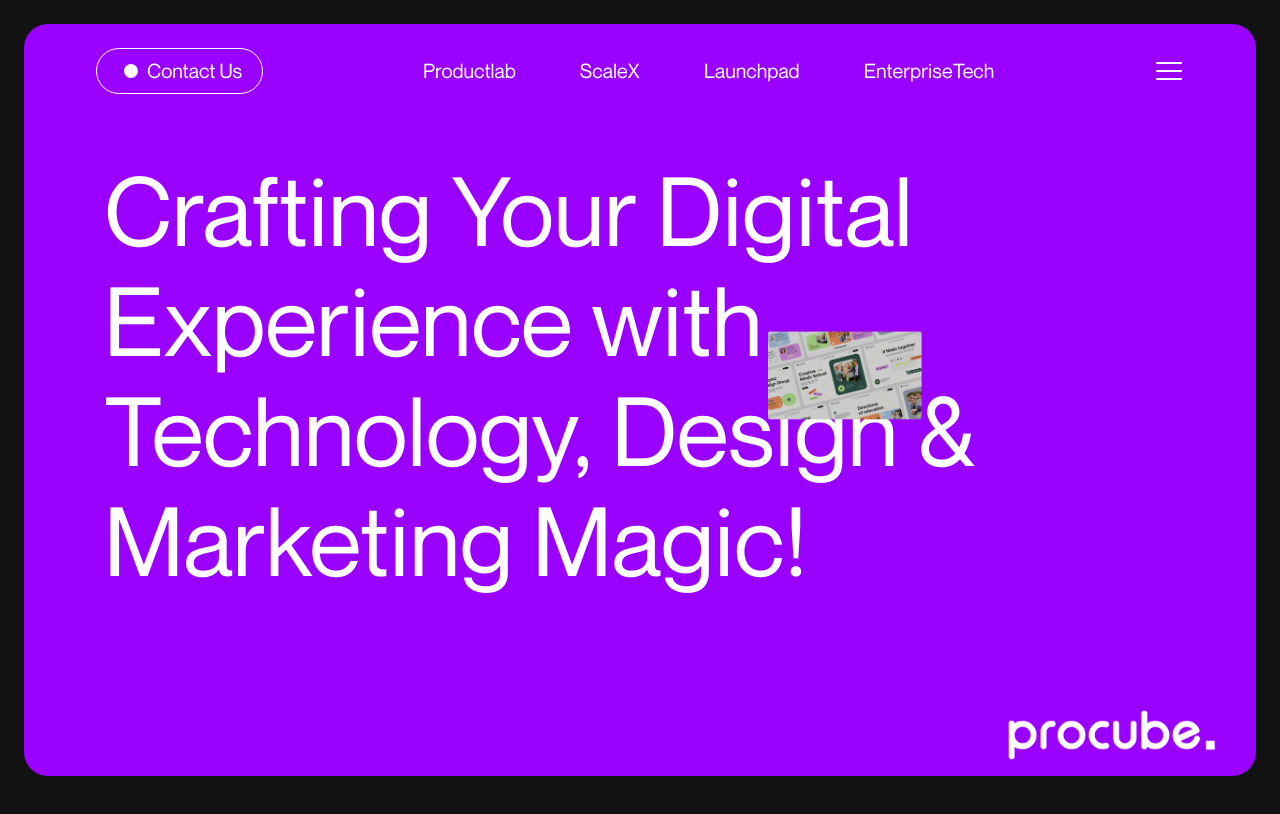
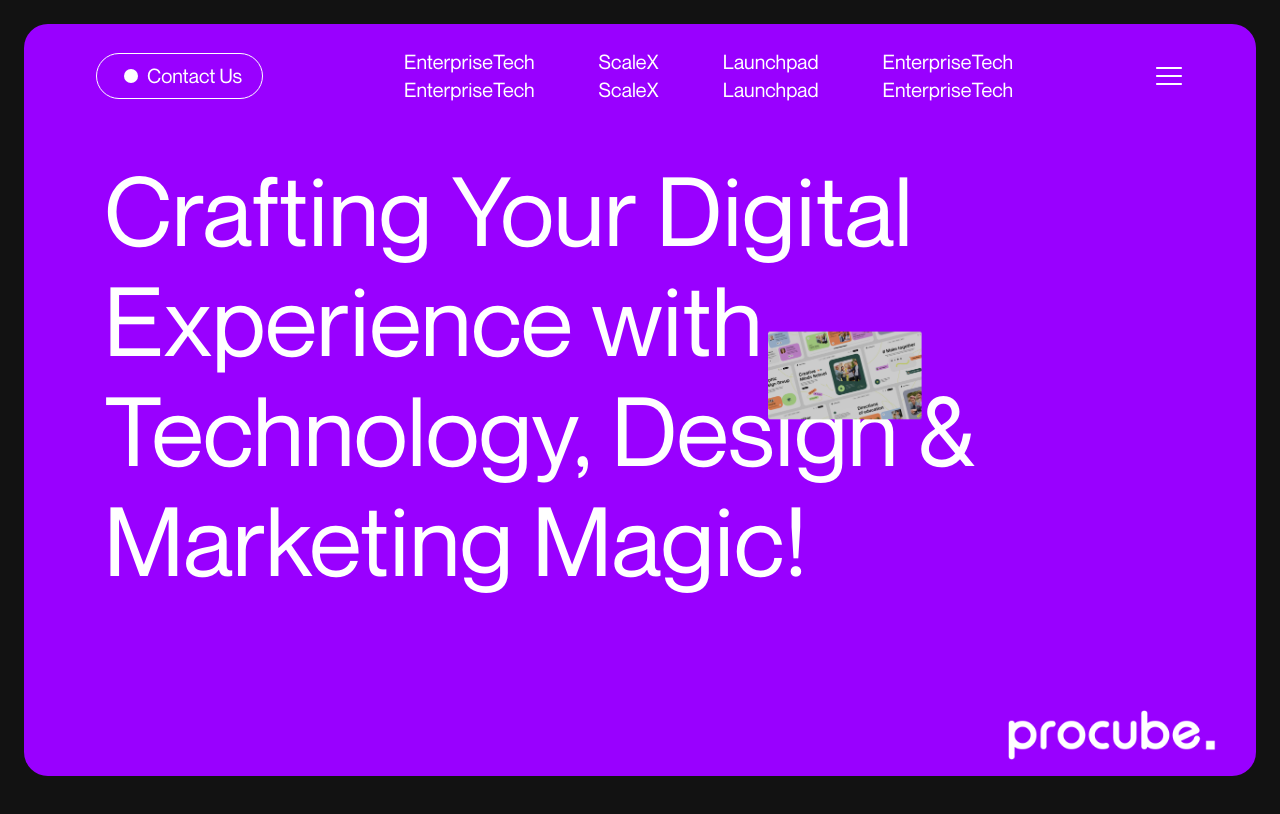
Before and after one commit to procube-cx/procube, a React (Create React App) app: page / in a window 1280 px wide. Shown: the top 814 px of the page. Built offline with nearby package versions, Linux system fonts and the light colour scheme.

Commit message:
sanity author image fixed

```diff
--- a/package.json
+++ b/package.json
@@ -15,6 +15,7 @@
     "react-multi-carousel": "^2.8.4",
     "react-responsive": "^9.0.2",
     "react-scripts": "5.0.1",
+    "split-type": "^0.3.4",
     "styled-components": "^6.1.8",
     "web-vitals": "^2.1.4"
   },
--- a/src/component/hero/Navbar.js
+++ b/src/component/hero/Navbar.js
@@ -6,6 +6,8 @@ import logo from '../../assets/images/Procube-white.png';
 import { motion } from 'framer-motion';
 import { useInView } from 'react-intersection-observer'
 import { useMediaQuery } from 'react-responsive';
+import SplitType from 'split-type';
+import { gsap } from 'gsap';
 
 const data = {
     option1: [
@@ -79,8 +81,27 @@ const data = {
             title: 'Linkedin',
             links: 'google.com'
         }
+    ],
+    option5: [
+        {
+            title: 'EnterpriseTech',
+            link: 'google.com'
+        },
+        {
+            title: 'ScaleX',
+            link: 'google.com'
+        },
+        {
+            title: 'Launchpad',
+            link: 'google.com'
+        },
+        {
+            title: 'EnterpriseTech',
+            link: 'google.com'
+        }
     ]
 };
+
 
 const Navbar = () => {
     const [isMenuOpen, setIsMenuOpen] = React.useState(false);
@@ -88,11 +109,29 @@ const Navbar = () => {
     const isMobile = useMediaQuery({ maxWidth: 768 });
     const [isHovered, setIsHovered] = React.useState(false);
     const [hoveredId, setHoveredId] = React.useState(null);
+    const [id, setId] = React.useState(null);
 
     const [ref, inView] = useInView({
         triggerOnce: true,
         threshold: 0.1
     });
+
+    React.useEffect(() => {
+        const myText = new SplitType(`#my-text-${id}`);
+        gsap.from(myText.chars, {
+            y: 50,
+            stagger: 0.02,
+            // delay: 0.2,
+            duration: .05
+        })
+        gsap.to('.char', {
+            y: 0,
+            stagger: 0.02,
+            // delay: 0.2,
+            duration: .05
+        })
+
+    }, [id]);
 
     React.useEffect(() => {
         const pathName = window.location.pathname;
@@ -113,6 +152,13 @@ const Navbar = () => {
         setHoveredId(hoveredId);
     }
 
+    const handleHoverlink = (id) => () => {
+        setId(id);
+
+    }
+
+
+
     return (
         <div className="absolute w-full z-40" >
             {/* Header section */}
@@ -131,21 +177,12 @@ const Navbar = () => {
                 </div>
                 {/* Navigation links */}
                 <div className="hidden md:flex gap-16 font-medium text-xl">
-                    <a href="/" >
-                        Productlab
-                    </a>
-                    <a href="#features" >
-                        ScaleX
-                    </a>
-                    <a
-                        href="#testimonial"
-
-                    >
-                        Launchpad
-                    </a>
-                    <a href="/contact" >
-                        EnterpriseTech
-                    </a>
+                    {data.option5.map((item, index) => (
+                        <motion.a href={item.link} id={`flex flex-col my-text-${index}`} className={activeLink === item.link ? 'text-[#7605C1]' : 'text-white'}
+                            onMouseEnter={handleHoverlink(index)}
+                        ><div>{item.title}</div><div>{item.title}</div></motion.a>
+                    ))
+                    }
                 </div>
                 {/* Hamburger menu icon */}
                 <div className={`text-white font-medium text-3xl flex cursor-pointer z-30 `} onClick={toggleMenu}>
@@ -204,7 +241,7 @@ const Navbar = () => {
                         transition={isMobile ? isMenuOpen ? { duration: 1, delay: 0 } : { duration: 0.5 } : isMenuOpen ? { duration: 0.5, delay: 0 } : { duration: 0.5, delay: 0 }}
                         className='col-span-5 md:col-span-2 h-full flex items-center justify-center bg-black py-14 px-6 md:px-24'
                         ref={ref}
-                        >
+                    >
                         <div className='flex flex-col gap-y-[10px]'>
                             <p className='text-normal text-base md:text-2xl opacity-60'>Got An Idea?</p>
                             <p className='font-normal text-2xl md:text-4xl'>Let’s turn your idea into reality</p>
```
Also changed, not shown: 1 other file (tests, documents, lock files or other folders).
